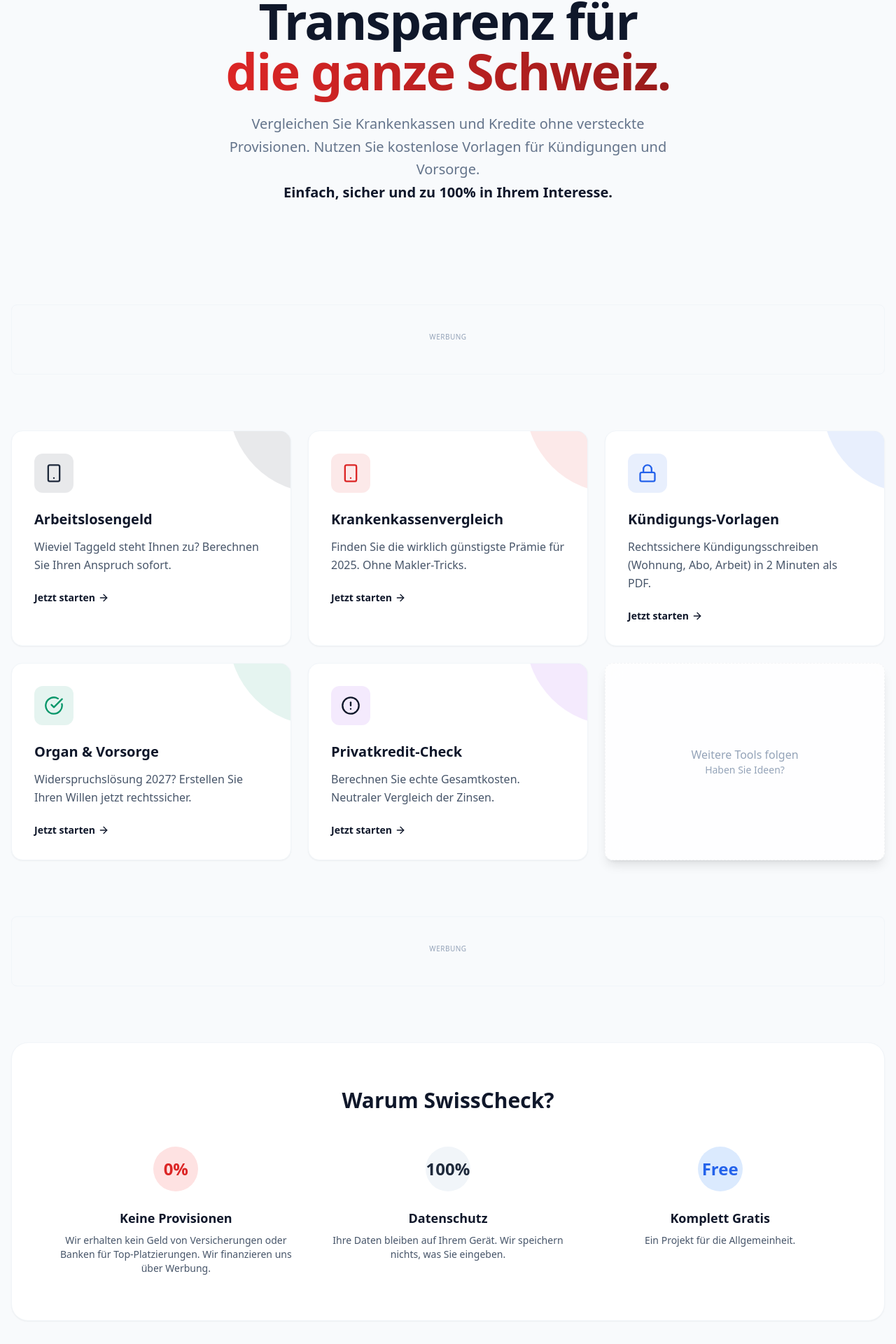
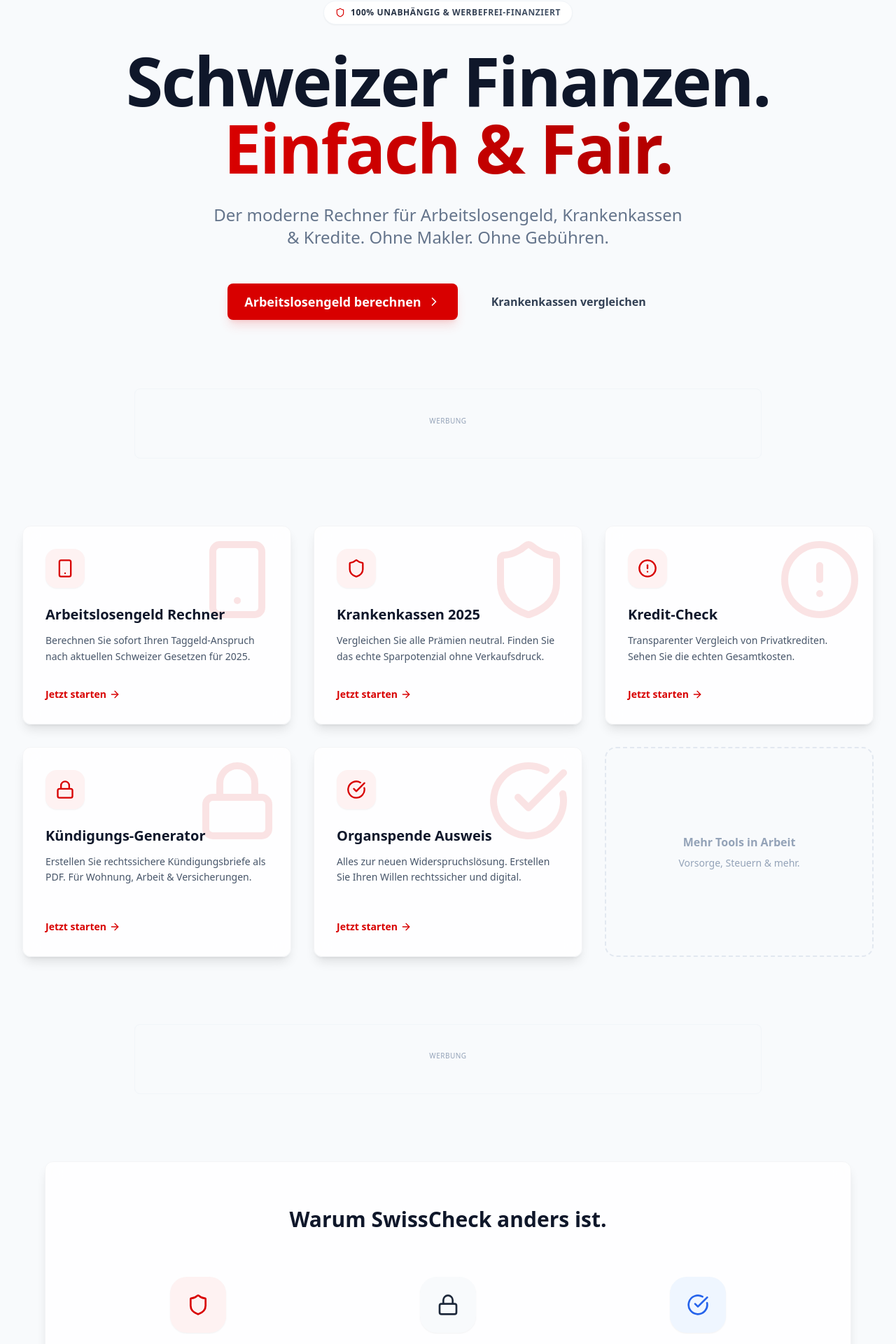
Before and after one commit to saft078/arbeitsgeldrechner, a React (Vite) app: page / in a window 1280 px wide. Shown: the part 191-2111 px from the top of the page at 70% size. Built offline with nearby package versions, Linux system fonts and the light colour scheme.

Commit message:
Fix styling and Home page design

```diff
--- a/src/pages/Home.jsx
+++ b/src/pages/Home.jsx
@@ -1,30 +1,35 @@
 import React from 'react';
-import { Shield, CheckCircle, Smartphone, Lock, AlertCircle, ArrowRight } from 'lucide-react';
+import { Shield, CheckCircle, Smartphone, Lock, AlertCircle, ArrowRight, ChevronRight } from 'lucide-react';
 import { motion } from 'framer-motion';
 import { Link } from 'react-router-dom';
 import AdUnit from '../components/AdUnit';
 
-const FeatureCard = ({ icon: Icon, title, desc, link, colorClass }) => (
-    <Link to={link} className="block group">
+const FeatureCard = ({ icon: Icon, title, desc, link, delay }) => (
+    <Link to={link} className="block group h-full">
         <motion.div
-            whileHover={{ y: -5 }}
-            className="h-full bg-white rounded-2xl p-8 border border-slate-100 shadow-sm hover:shadow-xl transition-all relative overflow-hidden"
+            initial={{ opacity: 0, y: 20 }}
+            animate={{ opacity: 1, y: 0 }}
+            transition={{ duration: 0.5, delay: delay }}
+            className="glass-card h-full p-8 relative overflow-hidden group-hover:bg-white transition-all duration-300 group-hover:-translate-y-1"
         >
-            <div className={`absolute top-0 right-0 w-32 h-32 bg-gradient-to-br ${colorClass} opacity-10 rounded-bl-full -mr-10 -mt-10 transition-transform group-hover:scale-110`} />
+            <div className="absolute top-0 right-0 p-4 opacity-10 group-hover:opacity-20 transition-opacity">
+                <Icon size={120} className="text-primary" />
+            </div>
 
-            <div className="relative z-10">
-                <div className={`w-14 h-14 rounded-xl ${colorClass} bg-opacity-10 flex items-center justify-center mb-6`}>
-                    <Icon className={`w-7 h-7 ${colorClass.replace('bg-', 'text-')}`} />
+            <div className="relative z-10 flex flex-col h-full">
+                <div className="w-14 h-14 rounded-2xl bg-red-50 text-primary flex items-center justify-center mb-6 shadow-sm group-hover:scale-110 transition-transform duration-300">
+                    <Icon size={28} />
                 </div>
 
-                <h3 className="text-xl font-bold text-slate-900 mb-3 group-hover:text-red-600 transition-colors">
+                <h3 className="text-xl font-bold text-slate-900 mb-3 group-hover:text-primary transition-colors">
                     {title}
                 </h3>
-                <p className="text-slate-600 leading-relaxed mb-6">
+
+                <p className="text-slate-600 leading-relaxed text-sm mb-8 flex-grow">
                     {desc}
                 </p>
 
-                <div className="flex items-center text-sm font-semibold text-slate-900 group-hover:translate-x-1 transition-transform">
+                <div className="flex items-center text-sm font-bold text-primary group-hover:gap-2 transition-all">
                     Jetzt starten <ArrowRight size={16} className="ml-1" />
                 </div>
             </div>
@@ -34,100 +39,128 @@
 
 const Home = () => {
     return (
-        <div className="space-y-20">
+        <div className="space-y-24 pb-20">
             {/* Hero Section */}
-            <section className="relative text-center max-w-4xl mx-auto pt-10 pb-6">
+            <section className="relative text-center max-w-5xl mx-auto pt-16 md:pt-24 px-4">
                 <motion.div
-                    initial={{ opacity: 0, y: 20 }}
+                    initial={{ opacity: 0, y: 30 }}
                     animate={{ opacity: 1, y: 0 }}
-                    transition={{ duration: 0.6 }}
+                    transition={{ duration: 0.8 }}
                 >
-                    <div className="inline-flex items-center gap-2 px-3 py-1 rounded-full bg-slate-100 text-slate-600 text-xs font-semibold uppercase tracking-wide mb-6">
-                        <Shield size={12} /> 100% Unabhängig
+                    <div className="inline-flex items-center gap-2 px-4 py-2 rounded-full bg-white border border-slate-100 shadow-sm text-slate-600 text-xs font-bold uppercase tracking-wider mb-8">
+                        <Shield size={14} className="text-primary" />
+                        <span className="bg-clip-text text-transparent bg-gradient-to-r from-slate-800 to-slate-600">
+                            100% Unabhängig & Werbefrei-finanziert
+                        </span>
                     </div>
-                    <h1 className="text-5xl md:text-7xl font-extrabold text-slate-900 mb-6 tracking-tight">
-                        Transparenz für <br />
-                        <span className="text-transparent bg-clip-text bg-gradient-to-r from-red-600 to-red-800">
-                            die ganze Schweiz.
+
+                    <h1 className="text-5xl md:text-7xl lg:text-8xl font-extrabold text-slate-900 mb-8 tracking-tight leading-tight">
+                        Schweizer Finanzen. <br />
+                        <span className="text-transparent bg-clip-text bg-gradient-to-r from-[#D80000] to-[#b30000]">
+                            Einfach & Fair.
                         </span>
                     </h1>
-                    <p className="text-xl text-slate-500 mb-10 leading-relaxed max-w-2xl mx-auto">
-                        Vergleichen Sie Krankenkassen und Kredite ohne versteckte Provisionen.
-                        Nutzen Sie kostenlose Vorlagen für Kündigungen und Vorsorge.
-                        <br className="hidden md:block" />
-                        <strong className="text-slate-900">Einfach, sicher und zu 100% in Ihrem Interesse.</strong>
+
+                    <p className="text-xl md:text-2xl text-slate-500 mb-12 leading-relaxed max-w-2xl mx-auto font-medium">
+                        Der moderne Rechner für Arbeitslosengeld, Krankenkassen & Kredite.
+                        Ohne Makler. Ohne Gebühren.
                     </p>
+
+                    <div className="flex flex-col md:flex-row gap-4 justify-center items-center">
+                        <Link to="/arbeitslosengeld" className="btn-primary flex items-center gap-2 px-8 py-4 text-lg w-full md:w-auto justify-center">
+                            Arbeitslosengeld berechnen <ChevronRight size={20} />
+                        </Link>
+                        <Link to="/krankenkasse" className="px-8 py-4 rounded-xl font-bold text-slate-700 hover:bg-slate-50 transition-colors w-full md:w-auto">
+                            Krankenkassen vergleichen
+                        </Link>
+                    </div>
                 </motion.div>
             </section>
 
             {/* AD PLACEMENT: Below Hero */}
-            <AdUnit slot="homepage-top" />
+            <div className="max-w-4xl mx-auto">
+                <AdUnit slot="homepage-top" />
+            </div>
 
-            {/* Main Grid */}
-            <section className="grid md:grid-cols-2 lg:grid-cols-3 gap-6">
+            {/* Main Features Grid */}
+            <section className="grid md:grid-cols-2 lg:grid-cols-3 gap-6 lg:gap-8 px-4">
                 <FeatureCard
-                    icon={Smartphone} // Placeholder icon
-                    title="Arbeitslosengeld"
-                    desc="Wieviel Taggeld steht Ihnen zu? Berechnen Sie Ihren Anspruch sofort."
+                    icon={Smartphone}
+                    title="Arbeitslosengeld Rechner"
+                    desc="Berechnen Sie sofort Ihren Taggeld-Anspruch nach aktuellen Schweizer Gesetzen für 2025."
                     link="/arbeitslosengeld"
-                    colorClass="bg-slate-800"
+                    delay={0.1}
                 />
                 <FeatureCard
-                    icon={Smartphone}
-                    title="Krankenkassenvergleich"
-                    desc="Finden Sie die wirklich günstigste Prämie für 2025. Ohne Makler-Tricks."
+                    icon={Shield}
+                    title="Krankenkassen 2025"
+                    desc="Vergleichen Sie alle Prämien neutral. Finden Sie das echte Sparpotenzial ohne Verkaufsdruck."
                     link="/krankenkasse"
-                    colorClass="bg-red-600"
+                    delay={0.2}
+                />
+                <FeatureCard
+                    icon={AlertCircle}
+                    title="Kredit-Check"
+                    desc="Transparenter Vergleich von Privatkrediten. Sehen Sie die echten Gesamtkosten."
+                    link="/kredit"
+                    delay={0.3}
                 />
                 <FeatureCard
                     icon={Lock}
-                    title="Kündigungs-Vorlagen"
-                    desc="Rechtssichere Kündigungsschreiben (Wohnung, Abo, Arbeit) in 2 Minuten als PDF."
+                    title="Kündigungs-Generator"
+                    desc="Erstellen Sie rechtssichere Kündigungsbriefe als PDF. Für Wohnung, Arbeit & Versicherungen."
                     link="/kuendigen"
-                    colorClass="bg-blue-600"
+                    delay={0.4}
                 />
                 <FeatureCard
                     icon={CheckCircle}
-                    title="Organ & Vorsorge"
-                    desc="Widerspruchslösung 2027? Erstellen Sie Ihren Willen jetzt rechtssicher."
+                    title="Organspende Ausweis"
+                    desc="Alles zur neuen Widerspruchslösung. Erstellen Sie Ihren Willen rechtssicher und digital."
                     link="/organspende"
-                    colorClass="bg-emerald-600"
+                    delay={0.5}
                 />
-                <FeatureCard
-                    icon={AlertCircle}
-                    title="Privatkredit-Check"
-                    desc="Berechnen Sie echte Gesamtkosten. Neutraler Vergleich der Zinsen."
-                    link="/kredit"
-                    colorClass="bg-purple-600"
-                />
-                {/* Placeholder for more tools */}
-                <div className="glass-card rounded-2xl p-8 border border-dashed border-slate-300 flex flex-col items-center justify-center text-center text-slate-400">
-                    <p className="font-medium">Weitere Tools folgen</p>
-                    <p className="text-sm">Haben Sie Ideen?</p>
+                {/* Coming Soon Card */}
+                <div className="h-full rounded-2xl p-8 border-2 border-dashed border-slate-200 flex flex-col items-center justify-center text-center text-slate-400 min-h-[300px]">
+                    <p className="font-bold mb-2">Mehr Tools in Arbeit</p>
+                    <p className="text-sm">Vorsorge, Steuern & mehr.</p>
                 </div>
             </section>
 
-            {/* AD PLACEMENT: Middle */}
-            <AdUnit slot="homepage-middle" />
+            {/* Middle Ad */}
+            <div className="max-w-4xl mx-auto">
+                <AdUnit slot="homepage-middle" />
+            </div>
 
-            {/* Trust Section */}
-            <section className="bg-white rounded-3xl p-10 md:p-16 border border-slate-100 shadow-sm text-center">
-                <h2 className="text-3xl font-bold mb-12">Warum SwissCheck?</h2>
+            {/* Values Section */}
+            <section className="glass-card p-12 md:p-16 text-center max-w-6xl mx-auto mx-4">
+                <h2 className="text-3xl font-bold mb-16 text-slate-900">Warum SwissCheck anders ist.</h2>
                 <div className="grid md:grid-cols-3 gap-12">
                     <div>
-                        <div className="w-16 h-16 bg-red-100 text-red-600 rounded-full flex items-center justify-center mx-auto mb-6 text-2xl font-bold">0%</div>
-                        <h3 className="text-lg font-bold mb-2">Keine Provisionen</h3>
-                        <p className="text-slate-600 text-sm">Wir erhalten kein Geld von Versicherungen oder Banken für Top-Platzierungen. Wir finanzieren uns über Werbung.</p>
+                        <div className="w-20 h-20 bg-red-50 text-primary rounded-3xl flex items-center justify-center mx-auto mb-6 text-3xl font-bold shadow-sm">
+                            <Shield size={32} />
+                        </div>
+                        <h3 className="text-lg font-bold mb-3">Keine Provisionen</h3>
+                        <p className="text-slate-500 leading-relaxed">
+                            Wir verkaufen keine Versicherungen. Wir zeigen Ihnen die Daten neutral und verdienen nur an der Werbung hier.
+                        </p>
                     </div>
                     <div>
-                        <div className="w-16 h-16 bg-slate-100 text-slate-800 rounded-full flex items-center justify-center mx-auto mb-6 text-2xl font-bold">100%</div>
-                        <h3 className="text-lg font-bold mb-2">Datenschutz</h3>
-                        <p className="text-slate-600 text-sm">Ihre Daten bleiben auf Ihrem Gerät. Wir speichern nichts, was Sie eingeben.</p>
+                        <div className="w-20 h-20 bg-slate-50 text-slate-800 rounded-3xl flex items-center justify-center mx-auto mb-6 text-3xl font-bold shadow-sm">
+                            <Lock size={32} />
+                        </div>
+                        <h3 className="text-lg font-bold mb-3">100% Anonym</h3>
+                        <p className="text-slate-500 leading-relaxed">
+                            Ihre Daten verlassen niemals Ihren Browser. Wir speichern nichts. Keine Cookies, kein Tracking.
+                        </p>
                     </div>
                     <div>
-                        <div className="w-16 h-16 bg-blue-100 text-blue-600 rounded-full flex items-center justify-center mx-auto mb-6 text-2xl font-bold">Free</div>
-                        <h3 className="text-lg font-bold mb-2">Komplett Gratis</h3>
-                        <p className="text-slate-600 text-sm">Ein Projekt für die Allgemeinheit.</p>
+                        <div className="w-20 h-20 bg-blue-50 text-blue-600 rounded-3xl flex items-center justify-center mx-auto mb-6 text-3xl font-bold shadow-sm">
+                            <CheckCircle size={32} />
+                        </div>
+                        <h3 className="text-lg font-bold mb-3">Kostenlos für alle</h3>
+                        <p className="text-slate-500 leading-relaxed">
+                            Dieses Projekt ist ein Service für die Schweizer Bevölkerung. Zugang zu Finanzwissen für jeden.
+                        </p>
                     </div>
                 </div>
             </section>
```
